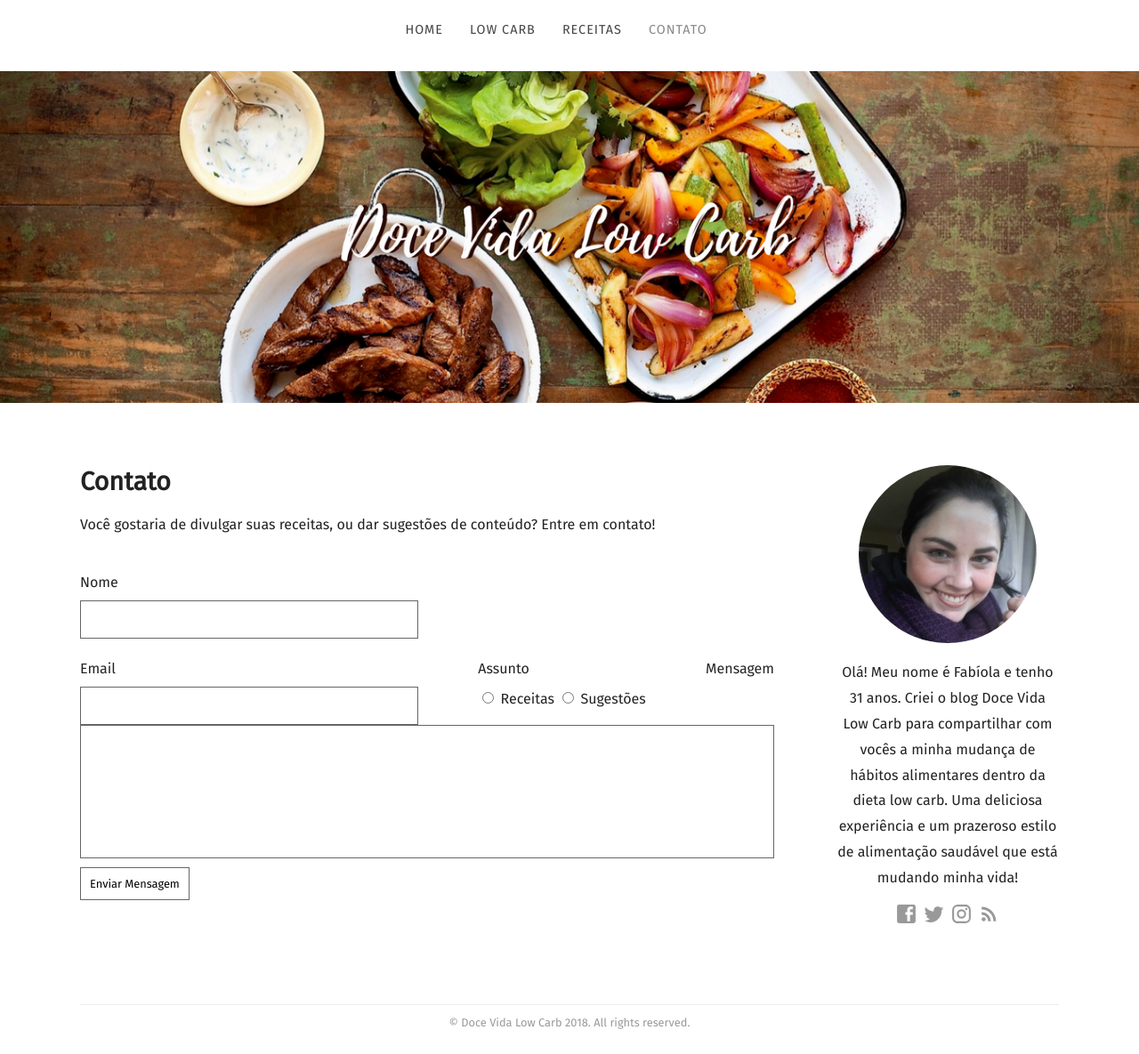
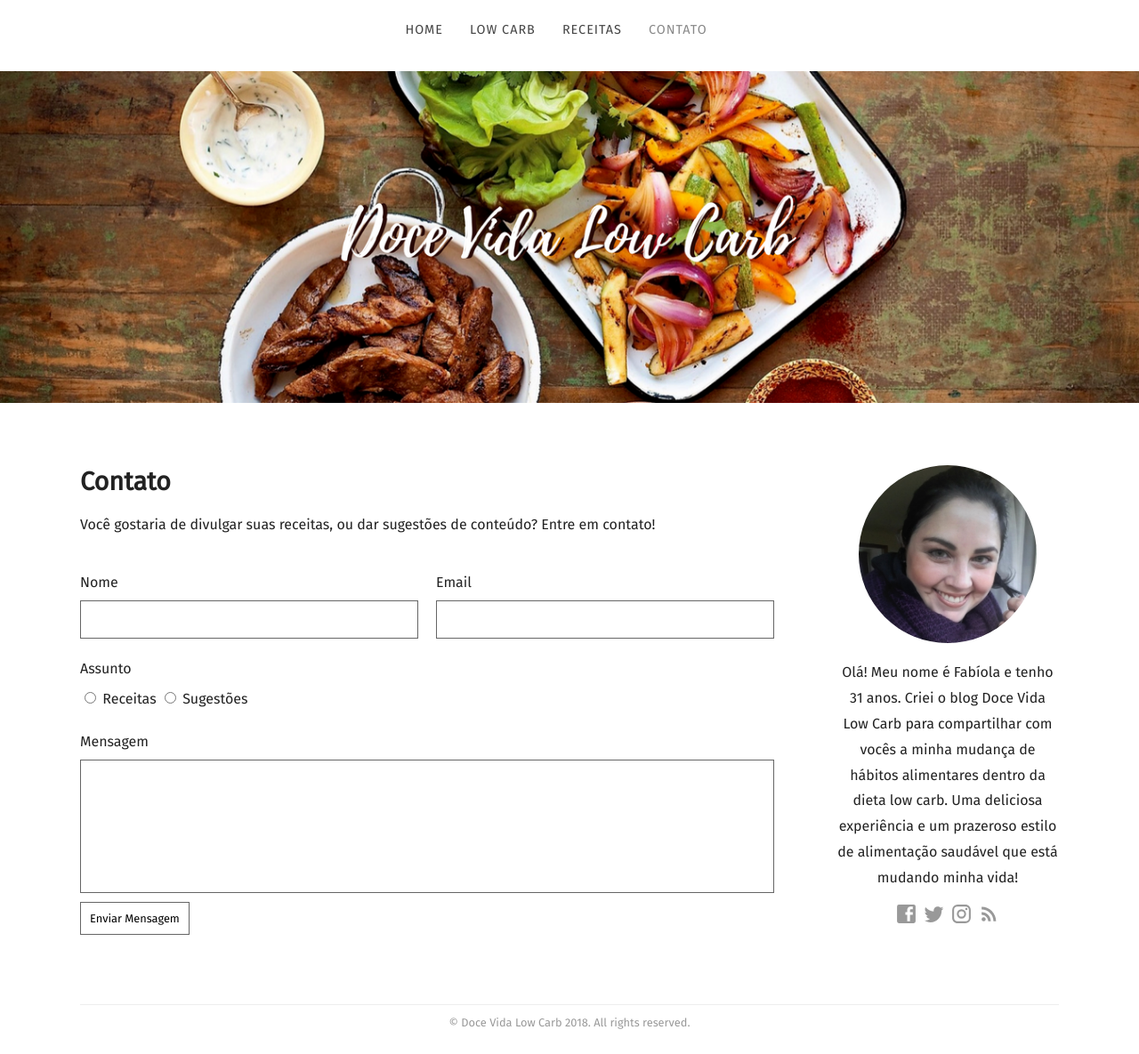
Before and after one commit to docevidalowcarb/docevidalowcarb.github.io, a Jekyll site: the page built from contato.html, in a window 1280 px wide and 1185 px high. Shown: the whole window at 89% size. Built offline with Jekyll 4.4.1, drawn with Linux system fonts in a browser that asks for light colours; some web fonts are replaced.

Commit message:
Updated 'contato.html' via CloudCannon

```diff
--- a/contato.html
+++ b/contato.html
@@ -12,14 +12,14 @@ title: Contact
 			<input type="text" name="first-name" id="first-name" />
 		</div>
 
-	<div class="contain">
 		<div class="split">
 			<label for="email">Email</label>
 			<input type="email" name="email" id="email" required />
 		</div>
+	</div>
 
-    <div class="contain">
-		<div class="split">
+	<div class="contain">
+	    <div class="split">
 			<label for="subject">Assunto</label>
 			<input type="radio" name="_subject" value="Sales Enquiry"> Receitas
             <input type="radio" name="_subject" value="General Enquiry"> Sugestões
```
